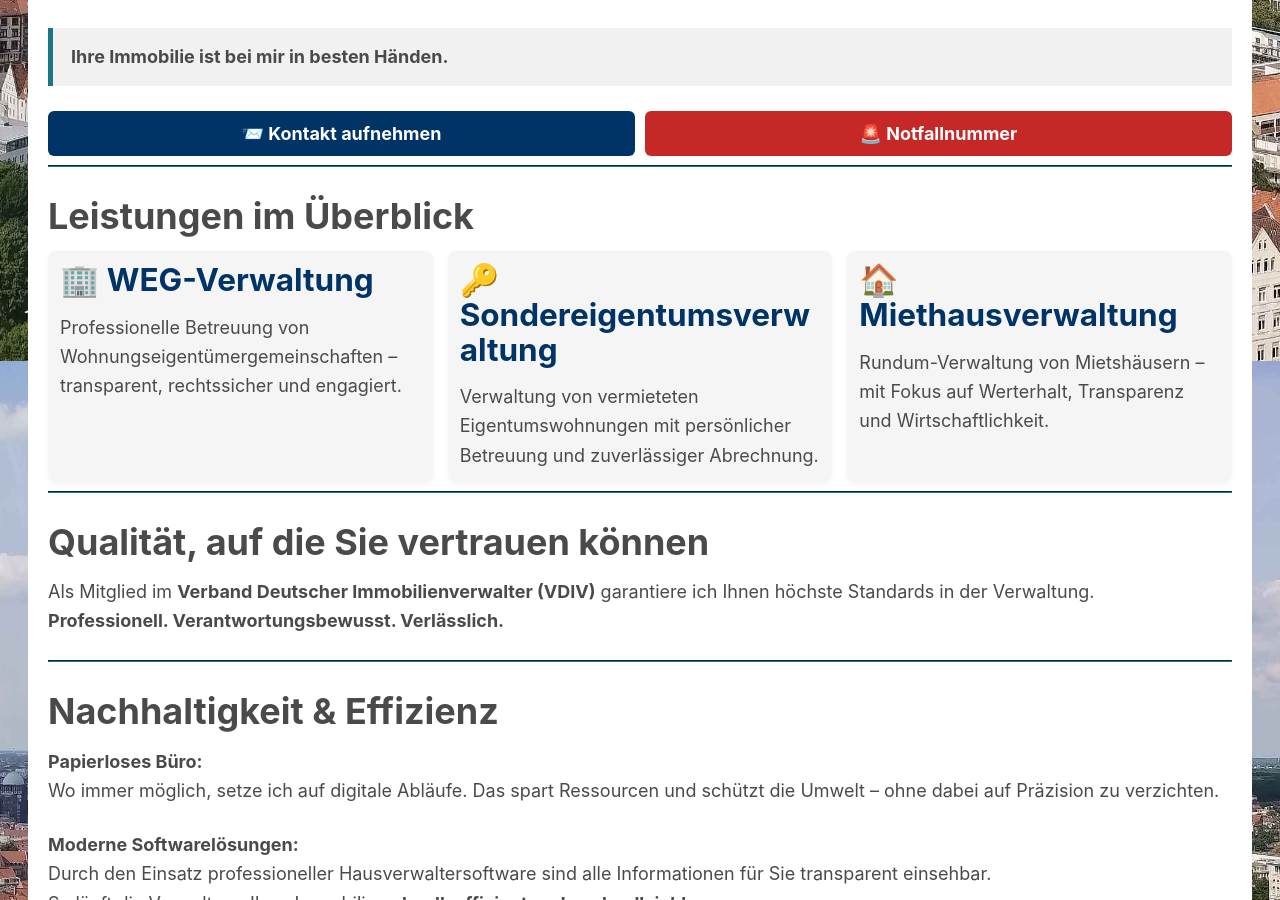
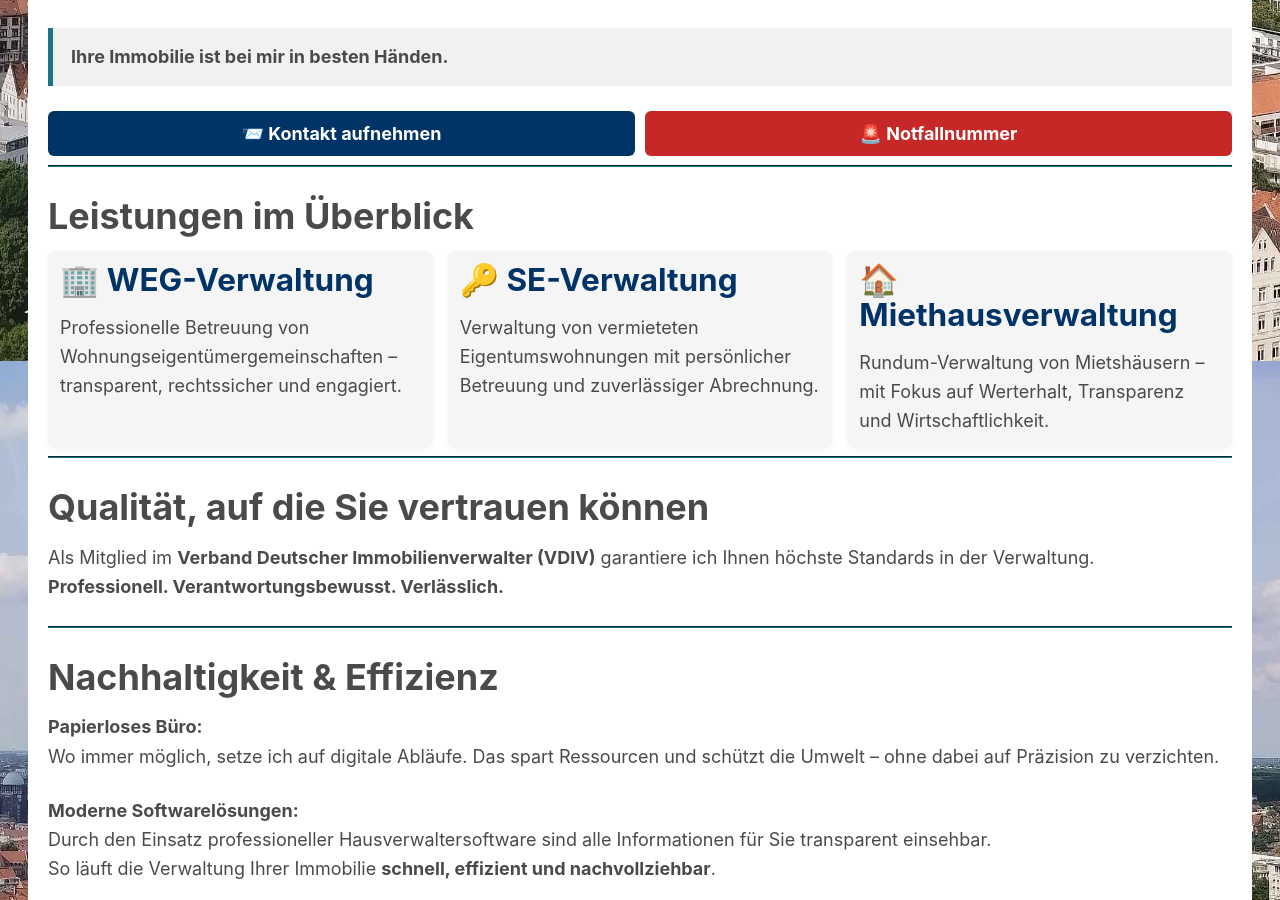
Before and after one commit to marek22k/hausverwaltung, a Jekyll site: the page built from index.md, in a window 1280 px wide and 900 px high, scrolled down 2339 px. Built offline with Jekyll 4.4.1, drawn with Linux system fonts in a browser that asks for light colours.

Commit message:
Update index.md

```diff
--- a/index.md
+++ b/index.md
@@ -88,7 +88,7 @@
 
 <!-- Sondereigentumsverwaltung -->
 <div style="flex: 1 1 280px; background: #f5f5f5; padding: 1.2rem; border-radius: 8px; box-shadow: 0 2px 5px rgba(0,0,0,0.05);">
-  <h3 style="margin-top: 0;">🔑 <a href="/sondereigentumsverwaltung/" style="text-decoration: none; color: #003366;">Sondereigentumsverwaltung</a></h3>
+  <h3 style="margin-top: 0;">🔑 <a href="/sondereigentumsverwaltung/" style="text-decoration: none; color: #003366;">SE-Verwaltung</a></h3>
   <p style="margin-bottom: 0;">Verwaltung von vermieteten Eigentumswohnungen mit persönlicher Betreuung und zuverlässiger Abrechnung.</p>
 </div>
 
```
